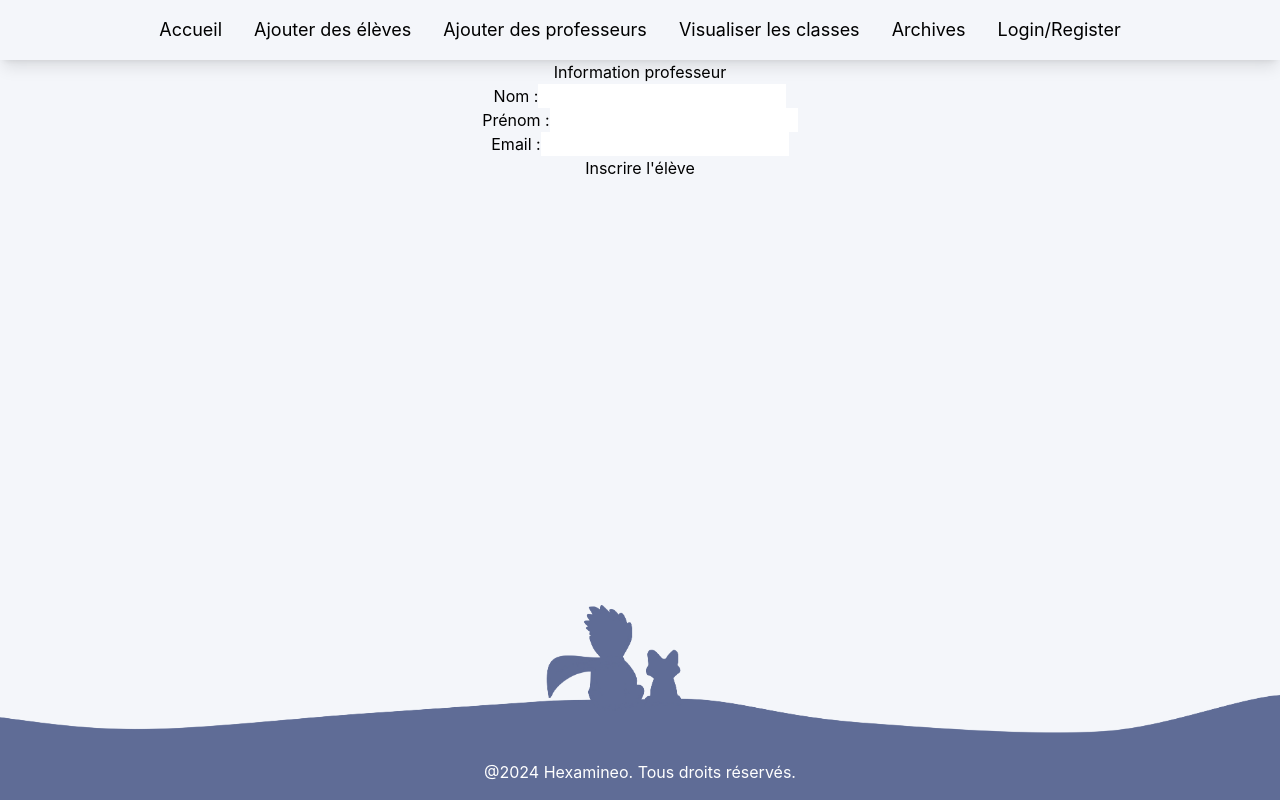
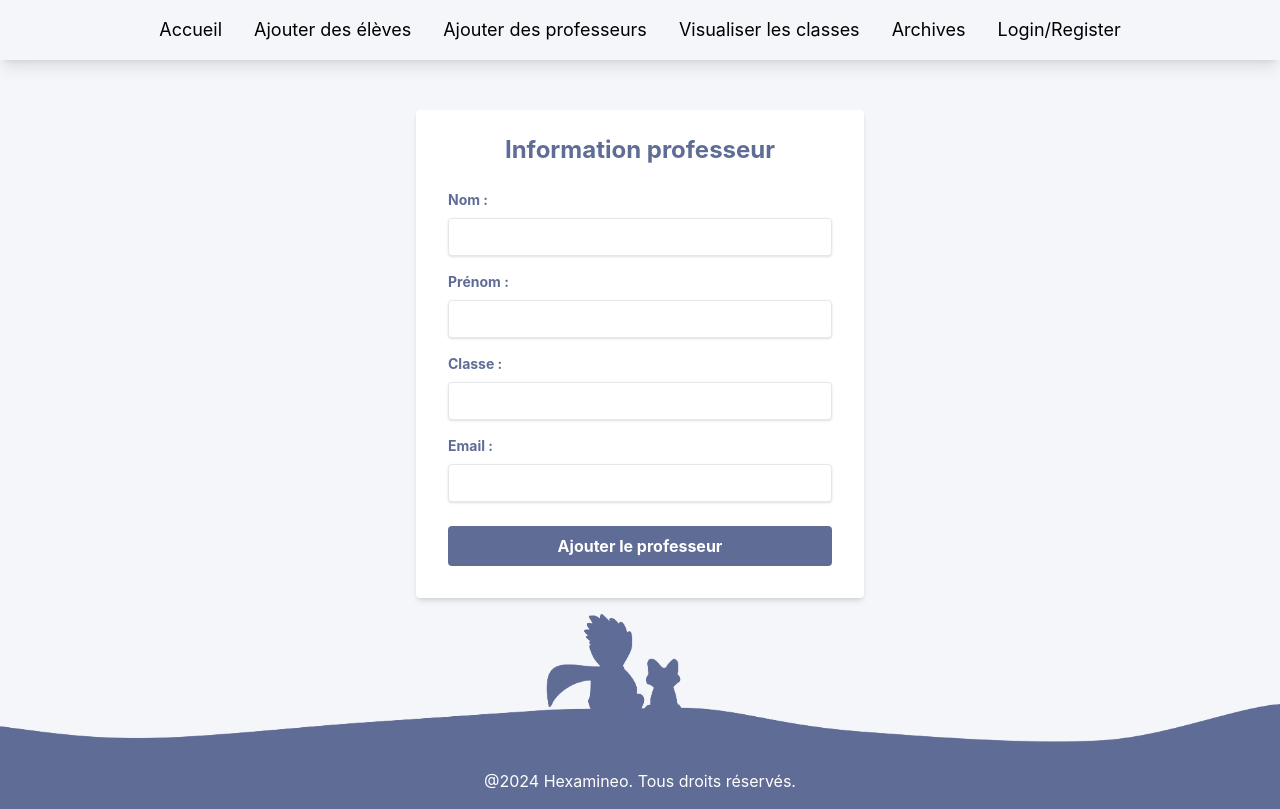
Before and after one commit to leashmt/hexamineo-front, a React (Create React App) app: page /addTeacher in a window 1280 px wide. Built offline with nearby package versions, Linux system fonts and the light colour scheme.

Commit message:
feat(AddStudent, AddTeacher): enhance forms with success messages and improved structure

```diff
--- a/src/pages/AddStudent.jsx
+++ b/src/pages/AddStudent.jsx
@@ -4,6 +4,7 @@ import { useDropzone } from 'react-dropzone';
 const AddStudent = () => {
 	const [csvFile, setCsvFile] = useState(null);
 	const [message, setMessage] = useState('');
+	const [messageStudent, setMessageStudent] = useState('');
 	const [student, setStudent] = useState({
 		nom: '',
 		prenom: '',
@@ -11,6 +12,8 @@ const AddStudent = () => {
 	});
 
 	const handleChange = e => {
+		setMessageStudent('');
+		setMessage('');
 		const { name, value } = e.target;
 		setStudent(prevState => ({
 			...prevState,
@@ -33,7 +36,7 @@ const AddStudent = () => {
 			console.log('Réponse du serveur :', response);
 
 			if (response.ok) {
-				// todo Message de validation
+				setMessageStudent("L'élève a bien été ajouté");
 				setStudent({
 					nom: '',
 					prenom: '',
@@ -99,7 +102,11 @@ const AddStudent = () => {
 				<h2 className="text-2xl font-bold mb-6 text-purple-custom text-center">
 					Ajouter un élève
 				</h2>
-
+				{messageStudent && (
+					<p className="text-green-500 border border-green-500 rounded-md p-1 mb-2 w-full text-center">
+						{messageStudent}
+					</p>
+				)}
 				<div className="mb-4">
 					<label
 						htmlFor="nom"
@@ -154,33 +161,6 @@ const AddStudent = () => {
 					/>
 				</div>
 
-				<div className="mb-6">
-					<label
-						htmlFor="dateNaissance text-start"
-						className="block text-purple-custom text-sm font-bold mb-2 text-start"
-					>
-						Niveau :
-					</label>
-					<select
-						id="niveau"
-						name="niveau"
-						value={student.niveau}
-						onChange={handleChange}
-						required
-						className="shadow appearance-none border rounded w-full py-2 px-3 text-gray-700 leading-tight focus:outline-none"
-					>
-						<option value="">Non renseigné</option>
-						<option value="FirstSection">1ère section maternelle</option>
-						<option value="SecondSection">2ème section maternelle</option>
-						<option value="ThirdSection">3ème section maternelle</option>
-						<option value="CP">CP</option>
-						<option value="CE1">CE1</option>
-						<option value="CE2">CE2</option>
-						<option value="CM1">CM1</option>
-						<option value="CM2">CM2</option>
-					</select>
-				</div>
-
 				<button
 					type="submit"
 					className="bg-purple-custom hover:bg-opacity-80 text-white font-bold py-2 px-4 rounded focus:outline-none w-full"
@@ -197,20 +177,38 @@ const AddStudent = () => {
 				>
 					<input {...getInputProps()} />
 					{csvFile ? (
-						<p className="text-purple-custom font-semibold">{`Fichier importé : ${csvFile.name}`}</p>
+						<div>
+							<p className="text-purple-custom font-semibold w-full">{`Fichier importé : ${csvFile.name}`}</p>
+						</div>
 					) : isDragActive ? (
-						<p className="text-purple-custom">
+						<p className="text-purple-custom w-full">
 							Déposez le fichier CSV ici...
 						</p>
 					) : (
-						<p className="text-purple-custom">
+						<p className="text-purple-custom w-full">
 							Glissez et déposez un fichier CSV ici, ou cliquez pour
 							sélectionner
 						</p>
 					)}
 				</div>
-				{message && <p>{message}</p>}
-				<button type="submit" style={{ marginTop: '10px' }}>
+				{message && (
+					<p className="text-green-500 border border-green-500 rounded-md p-1 my-2 w-full text-center">
+						{message}
+					</p>
+				)}
+				{csvFile && (
+					<button
+						type="button"
+						onClick={() => setCsvFile(null)}
+						className="bg-red-500 hover:bg-red-600 text-white font-bold py-1 px-3 rounded focus:outline-none mt-2 w-full"
+					>
+						Supprimer le fichier
+					</button>
+				)}
+				<button
+					type="submit"
+					className="bg-purple-custom hover:bg-opacity-80 text-white font-bold py-2 px-4 rounded focus:outline-none w-full mt-3"
+				>
 					Importer le fichier CSV
 				</button>
 			</form>
--- a/src/pages/addTeacher.jsx
+++ b/src/pages/addTeacher.jsx
@@ -1,32 +1,44 @@
 import React, { useState } from 'react';
 
-function addTeacher() {
+function AddTeacher() {
 	const [student, setStudent] = useState({
 		nom: '',
 		prenom: '',
 		email: '',
+		classe: '',
 	});
 
-  const handleChange = (e) => {
+	const handleChange = e => {
 		const { name, value } = e.target;
 		setStudent(prevState => ({
 			...prevState,
-      [name]: value
+			[name]: value,
 		}));
 	};
 
-  const handleSubmit = (e) => {
+	const handleSubmit = e => {
 		e.preventDefault();
 		// Ajouter l'envoie en base de donnée
 		console.log(student);
 	};
 
 	return (
-    <form onSubmit={handleSubmit}>
-      <h2>Information professeur</h2>
+		<div className="flex flex-col items-center justify-center pt-[50px]">
+			<form
+				onSubmit={handleSubmit}
+				className="bg-white shadow-md rounded px-8 pt-6 pb-8 mb-4 w-full max-w-md"
+			>
+				<h2 className="text-2xl font-bold mb-6 text-purple-custom text-center">
+					Information professeur
+				</h2>
 
-      <div>
-        <label htmlFor="nom">Nom :</label>
+				<div className="mb-4">
+					<label
+						htmlFor="nom"
+						className="block text-purple-custom text-sm font-bold mb-2 text-start"
+					>
+						Nom :
+					</label>
 					<input
 						type="text"
 						id="nom"
@@ -34,11 +46,17 @@ function addTeacher() {
 						value={student.nom}
 						onChange={handleChange}
 						required
+						className="shadow appearance-none border rounded w-full py-2 px-3 text-gray-700 leading-tight focus:outline-none"
 					/>
 				</div>
 
-      <div>
-        <label htmlFor="prenom">Prénom :</label>
+				<div className="mb-4">
+					<label
+						htmlFor="nom"
+						className="block text-purple-custom text-sm font-bold mb-2 text-start"
+					>
+						Prénom :
+					</label>
 					<input
 						type="text"
 						id="prenom"
@@ -46,11 +64,35 @@ function addTeacher() {
 						value={student.prenom}
 						onChange={handleChange}
 						required
+						className="shadow appearance-none border rounded w-full py-2 px-3 text-gray-700 leading-tight focus:outline-none"
 					/>
 				</div>
 
-      <div>
-        <label htmlFor="email">Email :</label>
+				<div className="mb-4">
+					<label
+						htmlFor="nom"
+						className="block text-purple-custom text-sm font-bold mb-2 text-start"
+					>
+						Classe :
+					</label>
+					<input
+						type="text"
+						id="classe"
+						name="classe"
+						value={student.classe}
+						onChange={handleChange}
+						required
+						className="shadow appearance-none border rounded w-full py-2 px-3 text-gray-700 leading-tight focus:outline-none"
+					/>
+				</div>
+
+				<div className="mb-6">
+					<label
+						htmlFor="nom"
+						className="block text-purple-custom text-sm font-bold mb-2 text-start"
+					>
+						Email :
+					</label>
 					<input
 						type="text"
 						id="email"
@@ -58,11 +100,18 @@ function addTeacher() {
 						value={student.dateNaissance}
 						onChange={handleChange}
 						required
+						className="shadow appearance-none border rounded w-full py-2 px-3 text-gray-700 leading-tight focus:outline-none"
 					/>
 				</div>
-      <button type="submit">Inscrire l'élève</button>
+				<button
+					type="submit"
+					className="bg-purple-custom hover:bg-opacity-80 text-white font-bold py-2 px-4 rounded focus:outline-none w-full"
+				>
+					Ajouter le professeur
+				</button>
 			</form>
+		</div>
 	);
 }
 
-export default addTeacher;
+export default AddTeacher;
```
Lines whose indentation alone changed are shown as unchanged.
